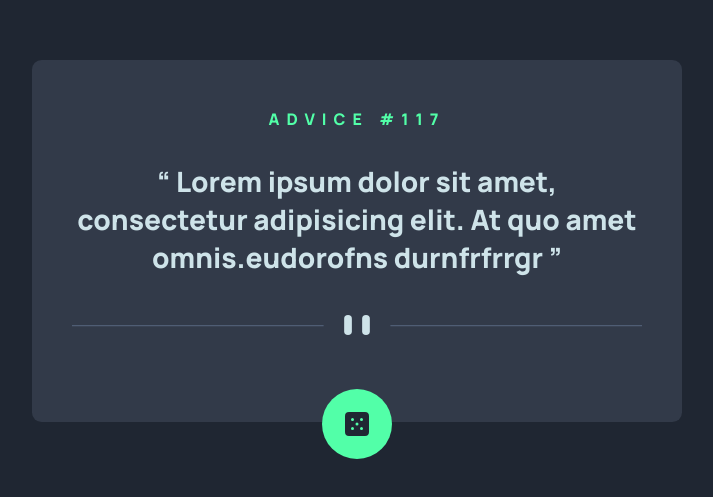
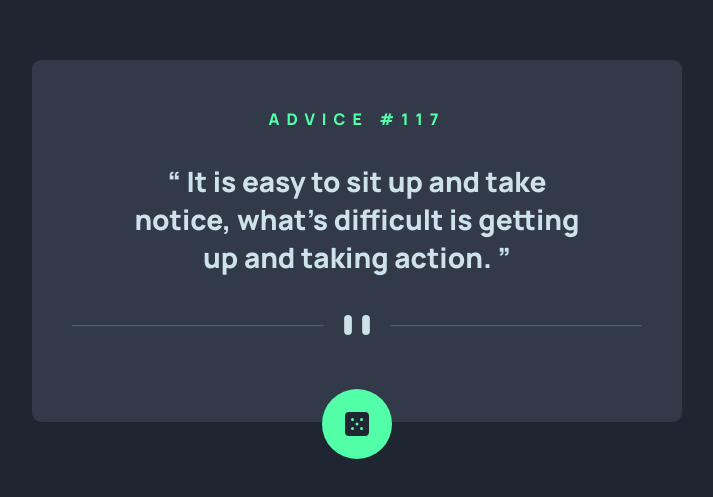
Before and after one commit to wan0805/Advice-generator-app-solution, a plain HTML site: page index.html in a window 1280 px wide. Shown: the part 159-656 px from the top of the page, without its empty margins (283-996 px from the left). Drawn offline with Linux system fonts and the light colour scheme.

Commit message:
feat: change text on tag class information--quote

```diff
--- a/index.html
+++ b/index.html
@@ -36,8 +36,8 @@
 
       <div class="information__container">
         <q class="information--quote" id="advice__description">
-          Lorem ipsum dolor sit amet, consectetur adipisicing elit. At quo amet
-          omnis.eudorofns durnfrfrrgr
+          It is easy to sit up and take notice, what's difficult is getting up
+          and taking action.
         </q>
       </div>
       <img
--- a/src/styles/style.css
+++ b/src/styles/style.css
@@ -38,14 +38,14 @@ body {
   margin-bottom: 2rem;
 }
 .information__container {
-  width: 100%;
+  max-width: 42ch;
+  margin: 0 auto;
   text-align: center;
   color: var(--Light-Cyan);
 }
 .information--quote {
   font-size: 28px;
 }
-
 .divider {
   display: block;
   width: 100%;
```
